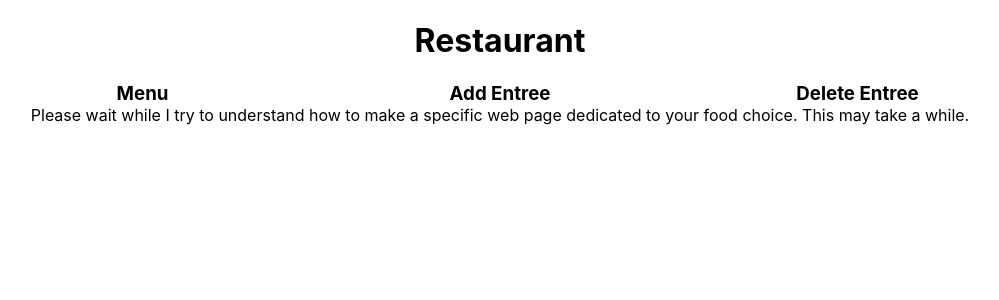
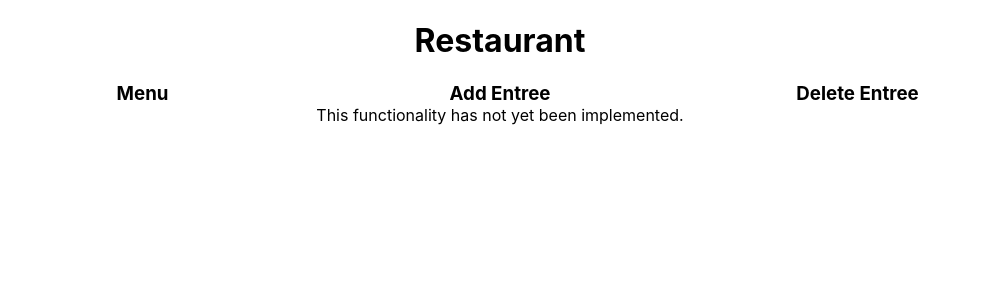
Before and after one commit to kylejw2/Restaurant, a React (Create React App) app in the folder presentation/: page /menu/1 in a window 1280 px wide. Shown: the top 300 px of the page, without its empty margins (140-1139 px from the left). Built offline with nearby package versions, Linux system fonts and the light colour scheme.

Commit message:
Changed single entree website comment

```diff
--- a/presentation/src/components/Entree.js
+++ b/presentation/src/components/Entree.js
@@ -4,7 +4,7 @@ import { Link } from 'react-router-dom';
 export default class EntreeList extends React.Component{
     render() {
         if (this.props.singleItem) {
-            return "Please wait while I try to understand how to make a specific web page dedicated to your food choice. This may take a while.";
+            return "This functionality has not yet been implemented.";
         }
         return (
             <li>
```
